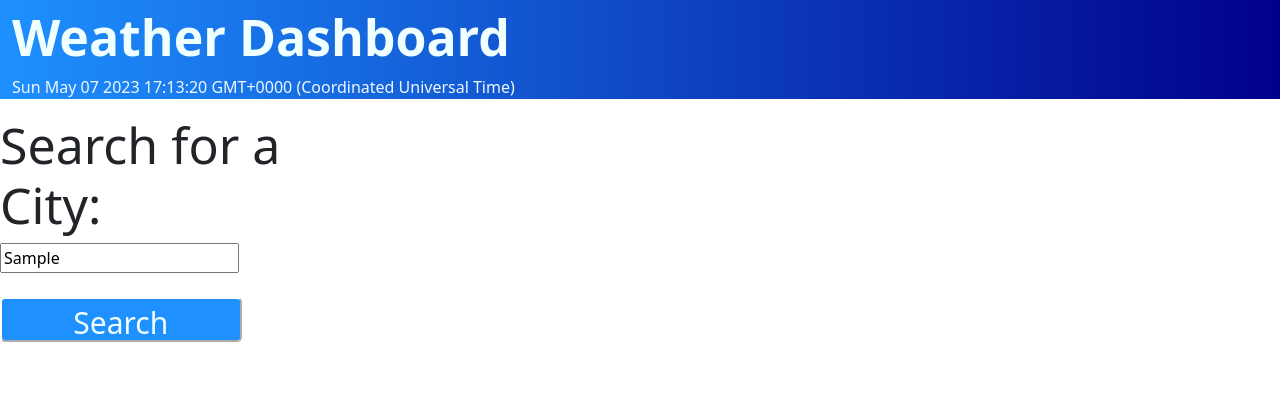
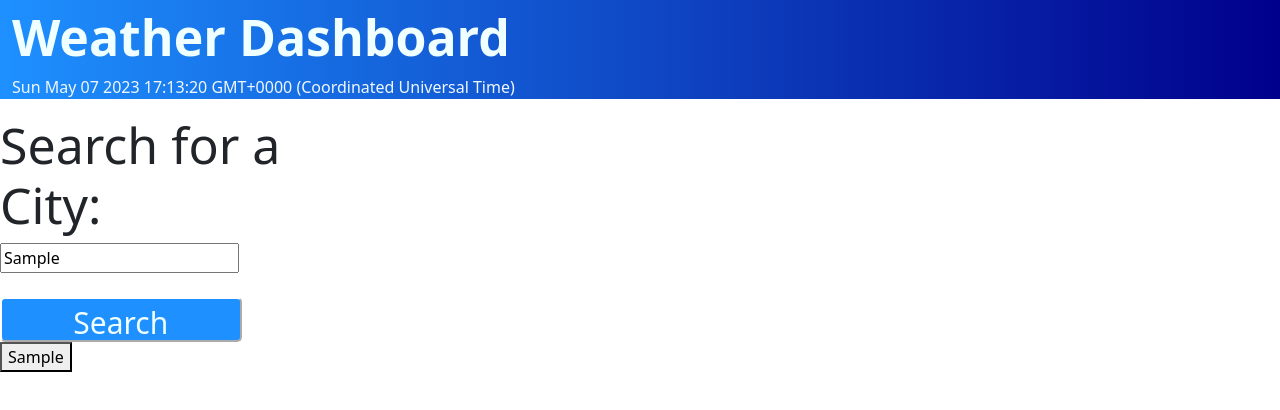
Before and after one commit to ChaozWollf/Weath-Dash, a plain HTML site: page index.html in a window 1280 px wide. Both pictures are taken after typing "Sample" into the empty fields and a click on the input "Search". Drawn offline with nearby package versions, Linux system fonts and the light colour scheme; no server answers.

Commit message:
trying to get fetch to work

```diff
--- a/assets/script.js
+++ b/assets/script.js
@@ -12,33 +12,32 @@
 
 const APIstorm = "46b8f30c47e39abae3cbe5ebea90da76"
 const city = $('.city-name');
-var cit= $('#city');
-const sity=JSON.parse(localStorage.getItem('Cname'));
+var cit = $('#city');
+const sity = JSON.parse(localStorage.getItem('Cname'));
 const sh = $('.SH');
-const ff= $('.ff')
+const ff = $('.ff')
 const uity = [];
 
 
 
 
+https://api.openweathermap.org/data/2.5/weather?q=Toronto,CA&appid={yourkey}
 
 
 
+function weather() {
+    const requestUrl = 'https://api.openweathermap.org/data/2.5/weather?q={cit.val()}&appid={44d550e17ada64b6e8f690bbafcd026a}'
 
+    // 'https://api.openweathermap.org/data/2.5/weather?lat={lat}&lon={lon}&appid={46b8f30c47e39abae3cbe5ebea90da76}'
 
-
-
-
-
-function weather(){
-    const requestUrl = "https://api.openweathermap.org/data/2.5/weather?q={cit.val()}&APPID==={APIstorm}";
+    // Parameters
 
 
     fetch(requestUrl)
-.then(function (response){
+        .then(function (response) {
             return response.json();
         })
-.then(function(data) {
+        .then(function (data) {
 
             const cityName = data.name;
             const temp = data.main.temp;
@@ -65,7 +64,7 @@ fetch(requestUrl)
 
 
 
-    const timer = window.setInterval(function() {
+const timer = window.setInterval(function () {
     const Ctime = dayjs().format('MMMM,D')
     var Date = $("<p></p>").text(Ctime);
     $("Nava").text(Date[0].outerText);
@@ -80,12 +79,14 @@ $(".Nava").append(Date);
 
 
 
-$('.button').on('click', function() {
+$('.button').on('click', function () {
     uity.push(cit.val());
     localStorage.setItem('Cname', JSON.stringify(uity));
-for( i=0; i < uity.length; i++) {
+    sh.html("");
+    for (i = 0; i < uity.length; i++) {
         const bity = document.createElement("button");
         bity.textContent = uity[i];
-        bity.append(sh);
-
-}});
+        sh.append(bity);
+        weather();
+    }
+});
--- a/index.html
+++ b/index.html
@@ -34,7 +34,7 @@
         </div>
         <div class="row">
             <div class="col-12 col-md-6 col-lg-3 search-his">
-                <section class="SH"></section>
+                <span class="SH"></span>
             </div>
             <div class="col-12 col-md-6 col-lg-9">
                 <span class="FF"></span>
```
Lines whose indentation alone changed are shown as unchanged.
